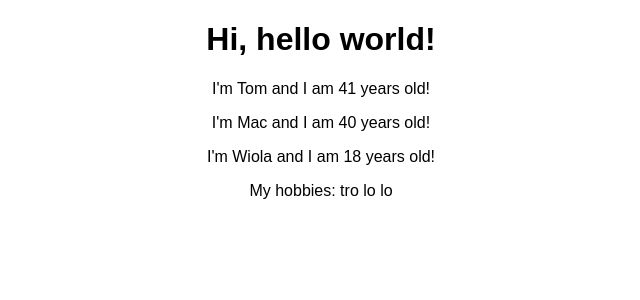
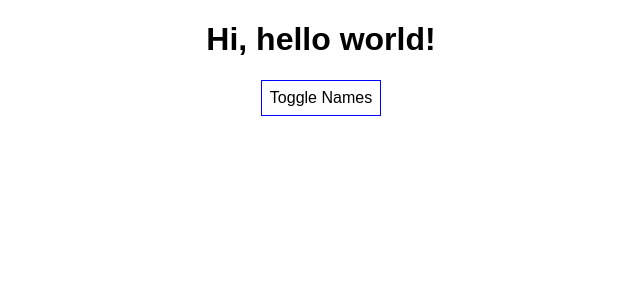
Before and after one commit to Tomasz-Kluczkowski/react-tutorial, a React (Create React App) app: page / in a window 1280 px wide. Shown: the top 300 px of the page, without its empty margins (319-959 px from the left). Built offline with nearby package versions, Linux system fonts and the light colour scheme.

Commit message:
After 1st assignment.

```diff
--- a/src/App.js
+++ b/src/App.js
@@ -3,13 +3,77 @@ import './App.css';
 import Person from './Person/Person';
 
 class App extends Component {
+    state = {
+        persons: [
+            {name: 'Tom', age: 40},
+            {name: 'Mac', age: 39},
+            {name: 'Wiola', age: 18},
+        ],
+        showPersons: false,
+    };
+
+    switchNameHandler = (newName) => {
+        this.setState(
+            {
+                persons: [
+                    {name: newName, age: 99},
+                    {name: 'Mac', age: 39},
+                    {name: 'Wiola', age: 17},
+                ]
+            }
+        )
+    };
+
+    nameChangedHandler = (event) => {
+        this.setState(
+            {
+                persons: [
+                    {name: event.target.value, age: 99},
+                    {name: 'Mac', age: 39},
+                    {name: 'Wiola', age: 17},
+                ]
+            }
+        )
+
+    };
+
+    togglePersonsHandler = () => {
+        const doesShow = this.state.showPersons;
+        this.setState({showPersons: !doesShow})
+    };
+
     render() {
+        const style = {
+            backgroundColor: 'white',
+            font: 'inherit',
+            border: '1px solid blue',
+            padding: '8px',
+            cursor: 'pointer'
+        };
+
         return (
             <div className="App">
                 <h1>Hi, hello world!</h1>
-                <Person name="Tom" age="41"/>
-                <Person name="Mac" age="40"/>
-                <Person name="Wiola" age="18">My hobbies: tro lo lo</Person>
+                <button
+                    style={style}
+                    onClick={this.togglePersonsHandler}>Toggle Names
+                </button>
+                {this.state.showPersons ?
+                    <div>
+                        <Person
+                            changedHandler={this.nameChangedHandler}
+                            name={this.state.persons[0].name}
+                            age={this.state.persons[0].age}/>
+                        <Person
+                            name={this.state.persons[1].name}
+                            age={this.state.persons[1].age}/>
+                        <Person
+                            clickHandler={() => this.switchNameHandler('Arrow function handler')}
+                            name={this.state.persons[2].name}
+                            age={this.state.persons[2].age}>Hey hey hey</Person>
+
+                    </div> : null
+                }
             </div>
         );
     }
--- /dev/null
+++ b/src/Person/Person.css
@@ -0,0 +1,8 @@
+.Person {
+    width: 60%;
+    margin: 1rem auto;
+    border: 1px solid #eee;
+    box-shadow: 0 2px 3px #ccc;
+    padding: 16px;
+    text-align: center;
+}
--- a/src/Person/Person.js
+++ b/src/Person/Person.js
@@ -1,10 +1,13 @@
 import React from 'react';
+
+import './Person.css';
 
 const person = (props) => {
     return (
-        <div>
-            <p>I'm {props.name} and I am {props.age} years old!</p>
+        <div className="Person">
+            <p onClick={props.clickHandler}>I'm {props.name} and I am {props.age} years old!</p>
             <p>{props.children}</p>
+            <input type="text" onChange={props.changedHandler} value={props.name}/>
         </div>
     )
 
```
Also changed, not shown: 1 other file (tests, documents, lock files or other folders).
